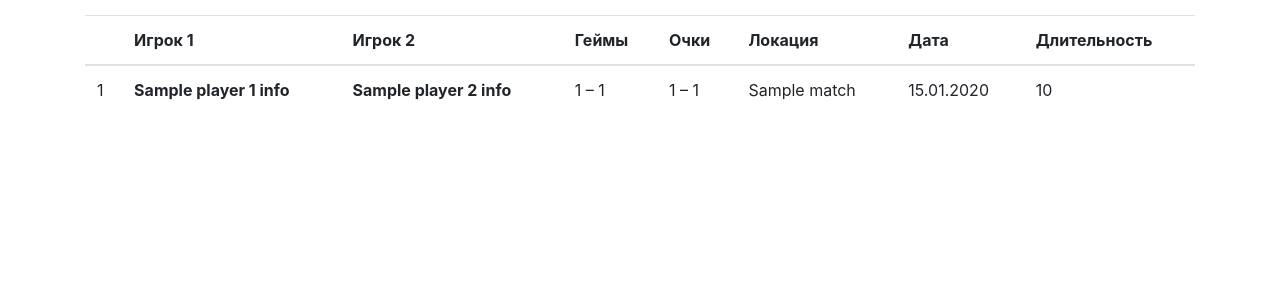
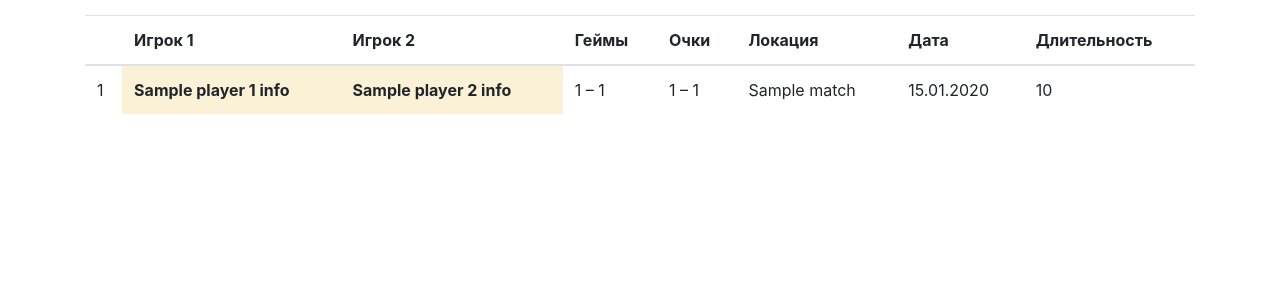
Before and after one commit to chernyshovn/table-tennis-bot, a Python web app: template templates/all_matches.html in a window 1280 px wide. Shown: the part 100-400 px from the top of the page. Run offline with Jinja, Linux system fonts and the light colour scheme; the template is opened without the code that fills it: most values are stand-ins (such as "Sample title", 1, 10 or a date in 2020); some libraries are stand-ins or nearby versions.

Commit message:
Fix style

```diff
--- a/templates/all_matches.html
+++ b/templates/all_matches.html
@@ -17,7 +17,7 @@
         background-color: rgb(255, 224, 222);
     }
     .draw {
-        background-color: rbg(250, 241, 215);
+        background-color: rgb(250, 241, 215);
     }
 </style>
 {% endblock %}
```
